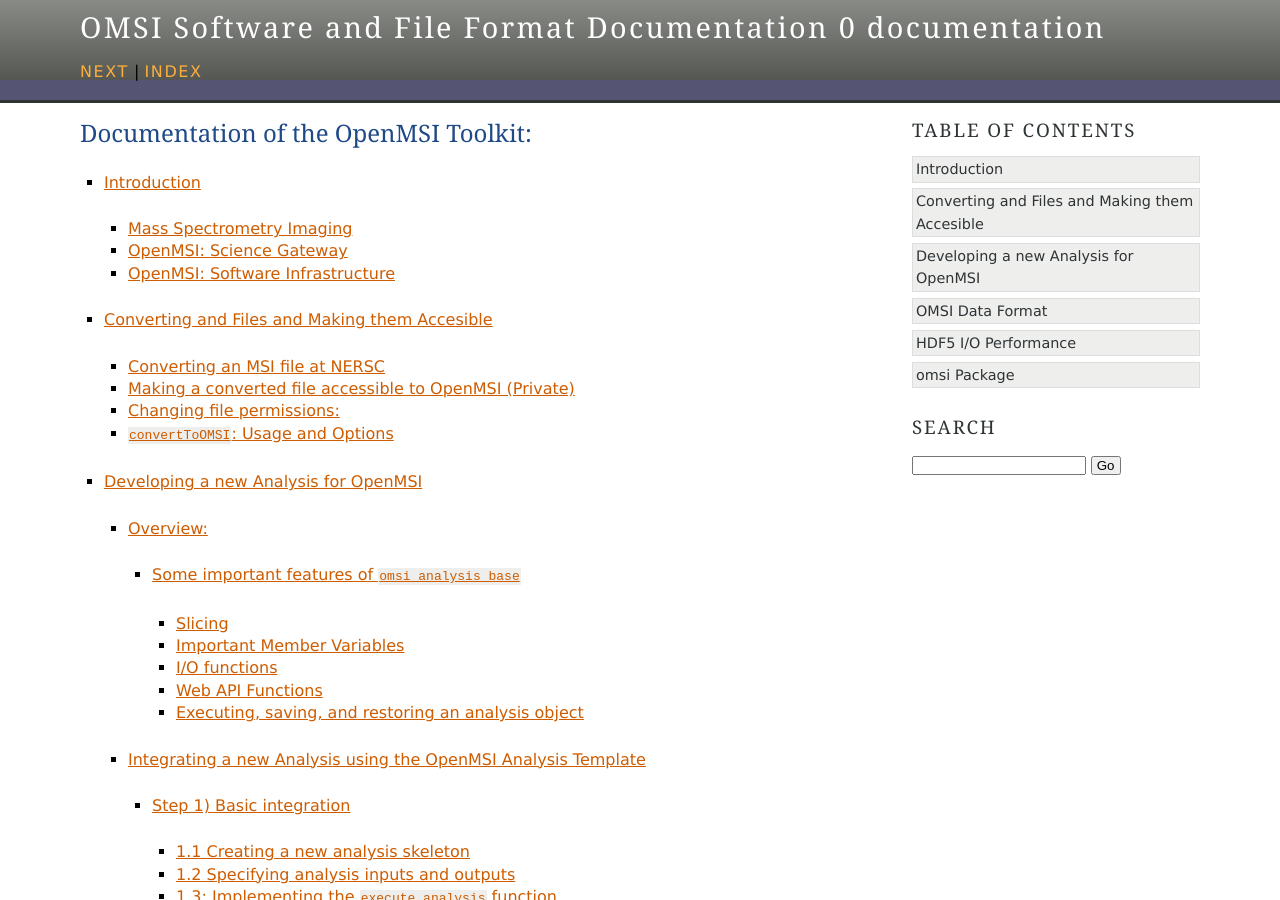
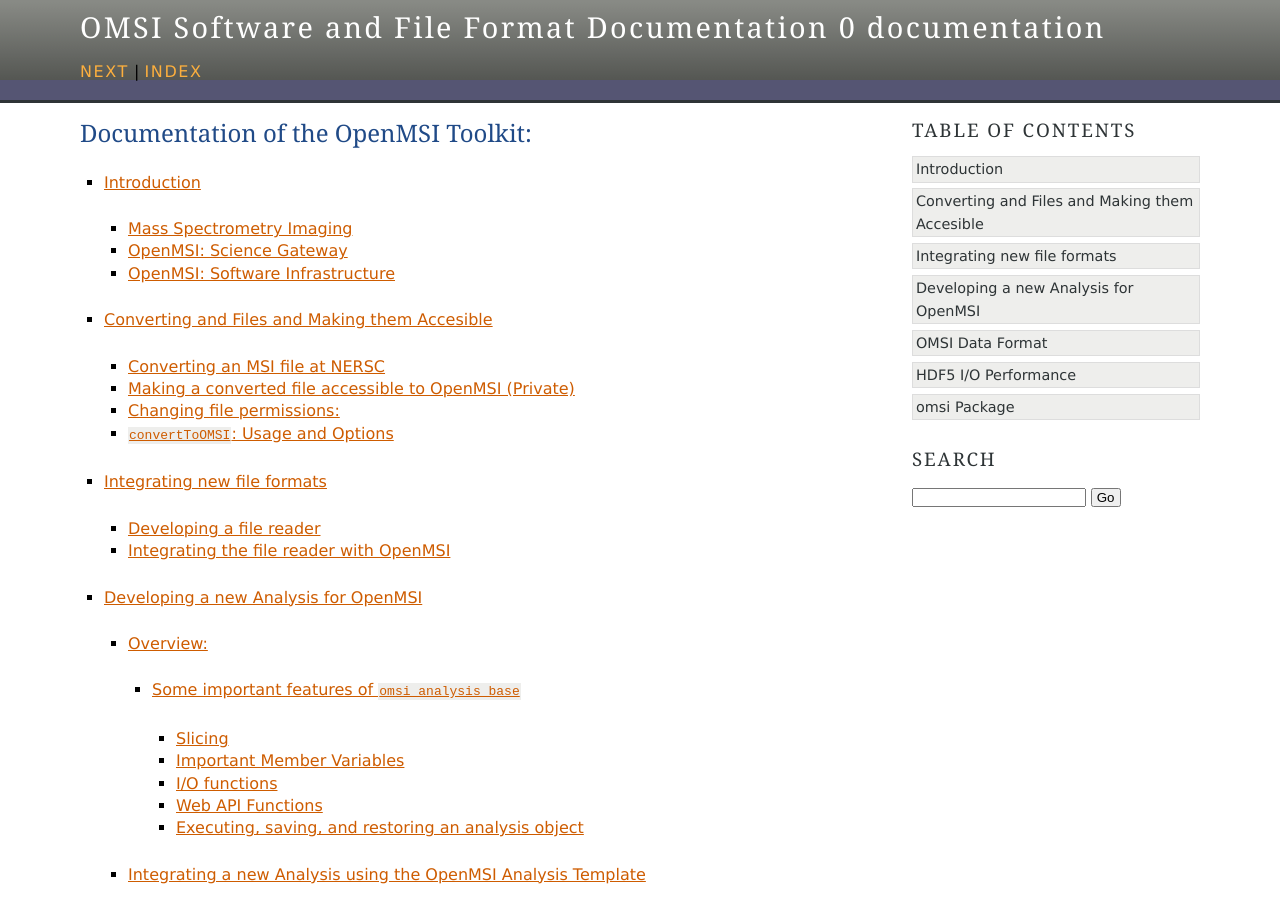
Before and after one commit to biorack/BASTet, a Sphinx documentation site: the page built from doc/index.rst, in a window 1280 px wide and 900 px high. Built offline with Sphinx 7.4.7, drawn with Linux system fonts in a browser that asks for light colours; formulas are drawn with MathJax 3; some of the changed lines change nothing that is shown.

Commit message:
Added documentation on how to integrate new file formats with the OpenMSI toolkit
git-svn-id: https://code.lbl.gov/svn/openmsi-tk/trunk@174 770f0362-5d60-4208-80c3-892ab42ae3ed

```diff
--- /dev/null
+++ b/doc/custom_filereader.rst
@@ -0,0 +1,143 @@
+.. _custom-filereader:
+
+Integrating new file formats
+============================
+
+Developing a file reader
+------------------------
+
+In order to develop a new file reader we need to implement a corresponding class for the file format that inherits \
+form ``file_reader_base`` (for formats that always contain a single region) or \
+``file_reader_base_with_regions`` (for formats that support multiple imaging regions in a single file). Both
+base classes are availble in the ``omsi.dataformat.file_reader_base`` module. The developer then needs
+to implement the following functions:
+
+
+.. code-block:: python
+
+    from omsi.dataformat.file_reader_base import file_reader_base
+
+    class formatname_file(file_reader_base):
+
+        # 1. Implement the init function which must accept basename and readdata as inputs
+        def __init__(self, basename=None, readdata=True):
+            """
+            basename : Name of the file/folder to be opened
+            readdata : Optimization flag used to indicate to the reader whether only
+                       metadata will be read  using this object (i.e., self) of whether
+                       raw data will be read as well (readdata=True). This is an optional
+                       optimization that can be useful for formats that are time-consuming
+                       to read but for which the basic metadata can be constructed quickly.
+            """
+            super(formatname_file, self).__init__(basename, readdata)  # 1.1 Call super __init__
+            self.data_type = 'uint16'   # 1.2 Define the data type used
+            self.shape = [0, 0, 0]      # 1.3 Define the shape of the dataset
+            self.mz = 0                 # 1.4 Define the m/z axis
+
+        # 2. Implement __getitem__
+        def __getitem__(self, key):
+            # Implement array-based slicing for the format so that the data can be read
+            # via [x,y,z]
+
+        # 3. Implement close_file
+        def close_file(self):
+            # Function called to close any open files when deleting the object
+
+        # 4. Implement is_valid_dataset
+        @classmethod
+        def is_valid_dataset(cls, name):
+            # Given the name of a file or directory, determine whether the given
+            # data defines a valid dataset for the current format
+
+
+For file formats that support multiple regions the implementation is aside from a few additions he same. The main difference are:
+
+    1) Inherit from ``file_reader_base_with_regions`` instead of ``file_reader_base``
+    2) Set the ``self.region_dicts`` and ``self.select_region`` attributes in the ``__init__`` function
+    3) Implement the ``set_region_selection`` function
+
+
+.. code-block:: python
+
+    from omsi.dataformat.file_reader_base import file_reader_base_with_regions
+
+    class formatname_file(file_reader_base):
+
+        # 1. Implement the init function which must accept basename and readdata as inputs
+        def __init__(self, basename=None, readdata=True):
+            super(formatname_file, self).__init__(basename, readdata)  # 1.1 Call super __init__
+            self.data_type = 'uint16'    # 1.2 Define the data type used
+            self.shape = [0, 0, 0]       # 1.3 Define the shape of the dataset
+            self.mz = 0                  # 1.4 Define the m/z axis
+            self.region_dicts = []       # 1.5 Define a list of dicts where each dict describes
+                                         #     the parameters of a region. In the simplest case
+                                         #     of rectangular regions, a dict would specify the
+                                         #     `origin` and `extends` of a region.
+            self.select_region = None    # 1.6 Define the index of the selected region.
+                                         #     Set to None to treat dataset as a whole (i.e.,
+                                         #     merge all regions). If set to a region index,
+                                         #     then the __getitem__ function is expected to
+                                         #     behave as if the file consisted of just the
+                                         #     selected region and the self.shape parameter
+                                         #     must be set accordingly
+
+        # 2-4: Implement the other functions of file_reader_base as described above.
+        #      Note, __getitem__ must consider the value of self.select_region and
+        #      treat any data requests as if they referred to the selected region
+        #      only. Depending on the data format this may require transformation
+        #      of the selection keys to locate the appropriate data
+
+        # 5. Implement the set_region_selection function to allow a user to select a region
+        def set_region_selection(self, region_index=None):
+        """Define which region should be selected for local data reads.
+
+           :param region_index: The index of the region that should be read. The shape of the
+                    data will be adjusted accordingly. Set to None to select all regions and
+                    treat the data as a single full 3D image.
+        """
+        # 5.1 Select all data
+        if region_index is None:
+            self.select_region = None           # 5.1.1 Set the region selection to None
+            self.shape = self.full_shape        # 5.1.2 Define shape of the complete data
+        # 5.2 Select a particular region
+        elif region_index < self.get_number_of_regions():
+            self.select_region = region_index   # 5.2.1 Set region index
+            self.shape = ...                    # 5.2.2 Define the 3D shape of the region
+
+
+
+Integrating the file reader with OpenMSI
+----------------------------------------
+
+Integrating a new file reader with OpenMSI is simple:
+
+    1) Add the file reader module to the ``omsi.dataformat`` format module and
+    2) Add the name of your module to the ``__all__`` variable in ``omis.dataformat.__init__.py``
+
+Once these steps are complete, the ``omsi.dataformat.file_reader_base`` module will automatically detect the new format and make it available as part of the file conversion script ``omsi.tools.convertToOMSI``. To check which formats are registered, simply do:
+
+.. code-block:: python
+
+    >>> from omsi.dataformat import *
+    >>> formats = file_reader_base.file_reader_base.available_formats()
+    >>> print formats
+    {'bruckerflex_file': <class 'omsi.dataformat.bruckerflex_file.bruckerflex_file'>,
+     'img_file': <class 'omsi.dataformat.img_file.img_file'>}
+
+
+Using this basic feature makes it possible to easily iterate over all available formats and the consistent interface described by the ``file_format_base`` module allows us to use all the formats in a consistent manner (avoiding special cases). E.g., if we want to read a file of an unknown format we can simply:
+
+.. code-block:: python
+
+    from omsi.dataformat import *
+    formats = file_reader_base.file_reader_base.available_formats()
+    filename = 'my_unknown_file'
+    filereader = None
+    formatname = None
+    for fname, fclass in formats.items():
+        if fclass.is_valid_dataset(filename):
+            filereader = fclass
+            formatname = fname
+    if filereader is not None:
+        print "Using "+str(formatname)+" to read the file"
+        openfile = filereader(basename=filename, readdata=True)
--- a/doc/index.rst
+++ b/doc/index.rst
@@ -11,6 +11,7 @@
 
    introduction
    convert_files
+   custom_filereader
    custom_analysis
    HDF5_format
    HDF5_format_performance
```
